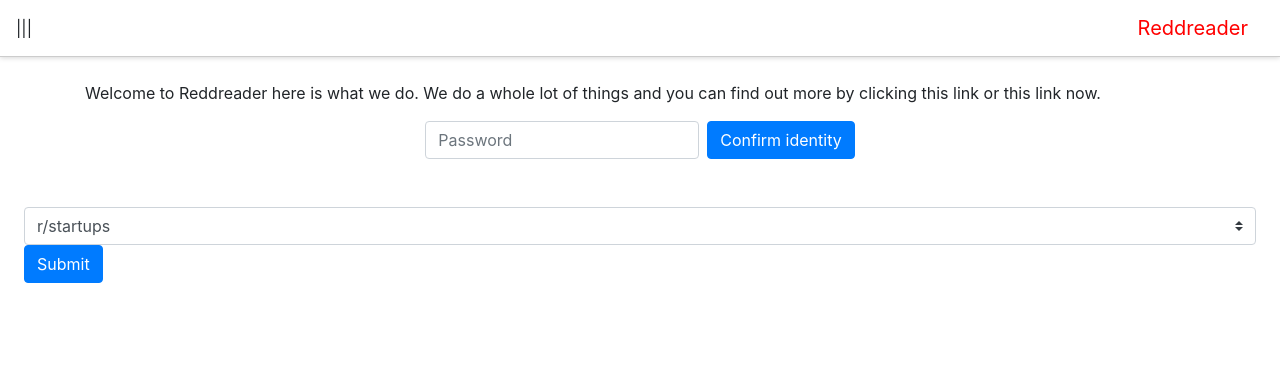
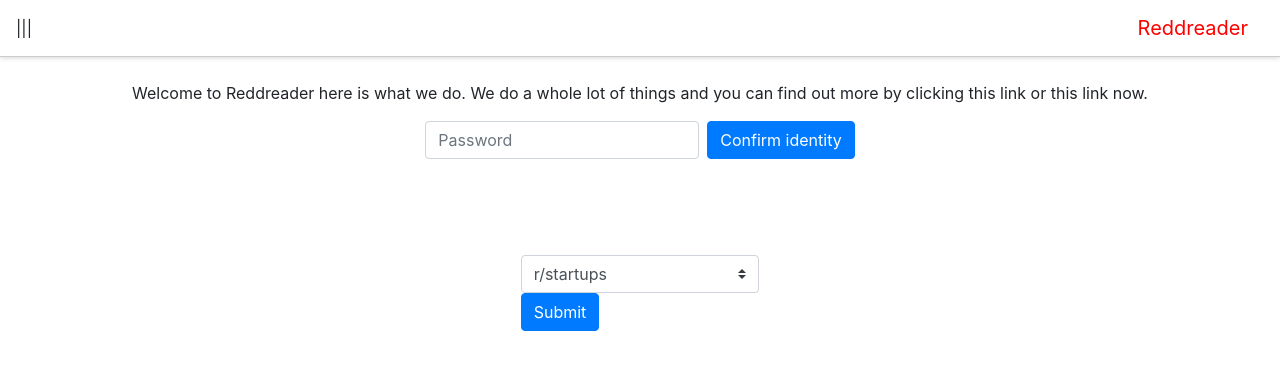
Before and after one commit to jacobedawson/readreddit, an Angular app: page / in a window 1280 px wide. Shown: the top 370 px of the page. Built offline with nearby package versions, Linux system fonts and the light colour scheme.

Commit message:
homepage layout additions

```diff
--- a/src/app/filter-bar/filter-bar.component.html
+++ b/src/app/filter-bar/filter-bar.component.html
@@ -1,4 +1,5 @@
-<form class="form-inline mt-4 justify-content-between p-4">
+<div class="row p-4 justify-content-center">
+  <form class="form-inline mt-4 justify-content-between p-4">
     <select class="custom-select" id="inlineFormCustomSelect">
       <option value="1">r/startups</option>
       <option value="2">r/entrepreneurs</option>
@@ -6,3 +7,4 @@
     </select>
     <button type="submit" class="btn btn-primary">Submit</button>
   </form>
+</div>
--- a/src/app/home/home.component.html
+++ b/src/app/home/home.component.html
@@ -1,3 +1,5 @@
 <app-navbar></app-navbar>
-<app-introtext></app-introtext>
-<app-filter-bar></app-filter-bar>
+<div class="container">
+  <app-introtext></app-introtext>
+  <app-filter-bar></app-filter-bar>
+</div>
--- a/src/app/introtext/introtext.component.html
+++ b/src/app/introtext/introtext.component.html
@@ -1,4 +1,4 @@
-<div class="container mt-4">
+<div class="row p-4 justify-content-center">
   <p>
     Welcome to Reddreader here is what we do. We do a whole lot of things and you can find out more by clicking this link or
     this link now.
```
